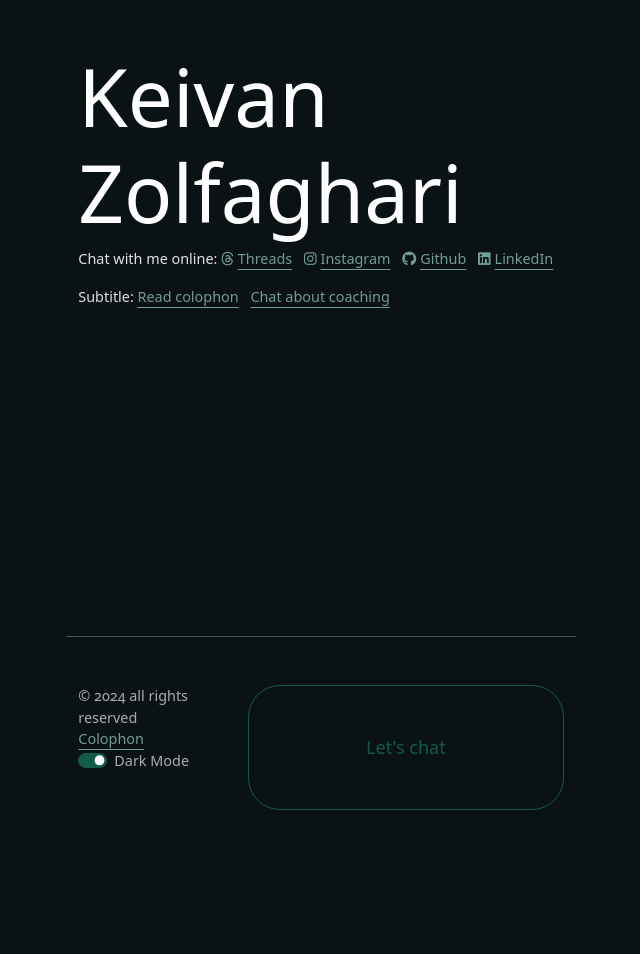
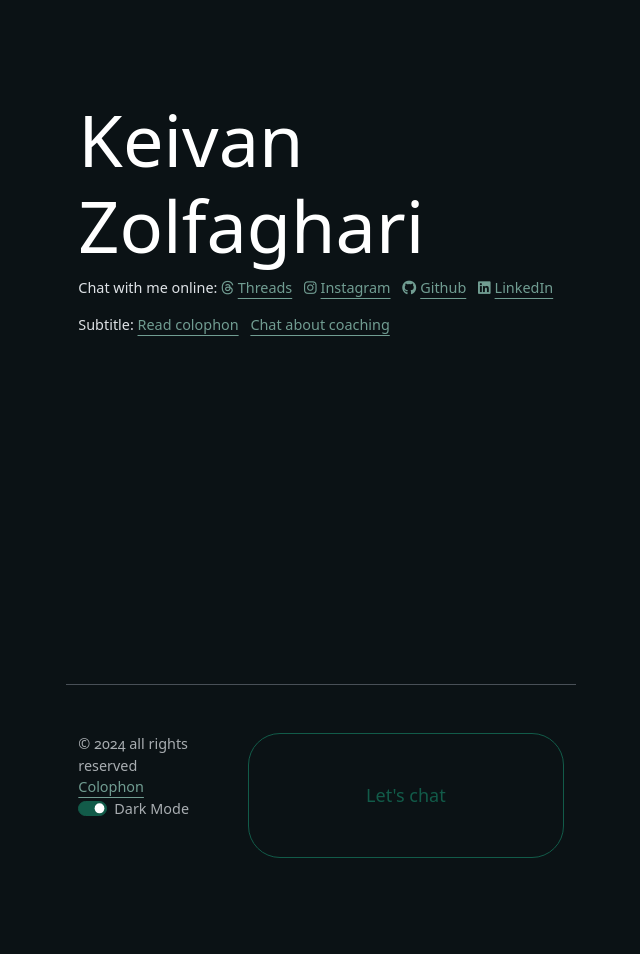
Before and after one commit to keivanz/keivanz.github.io, a Jekyll site: the page built from index.md, in a window 1280 px wide. Shown: the whole page, without its empty margins (319-959 px from the left). Built offline with Jekyll 4.4.1, drawn with Linux system fonts in a browser that asks for light colours; nearby versions of some CDN libraries; before the commit the page ends 906 px from its top, so only the background shows below that.

Commit message:
Update main.html

```diff
--- a/_includes/main.html
+++ b/_includes/main.html
@@ -1,4 +1,4 @@
-<h1 class="display-1 text-body-emphasis" style="view-transition-name: sitetitle;">{{ site.title }}</h1>
+<h1 class="display-2 mt-5 text-body-emphasis" style="view-transition-name: sitetitle;">{{ site.title }}</h1>
 
 <ul class="list-inline ps-0">
   Chat with me online:
```
